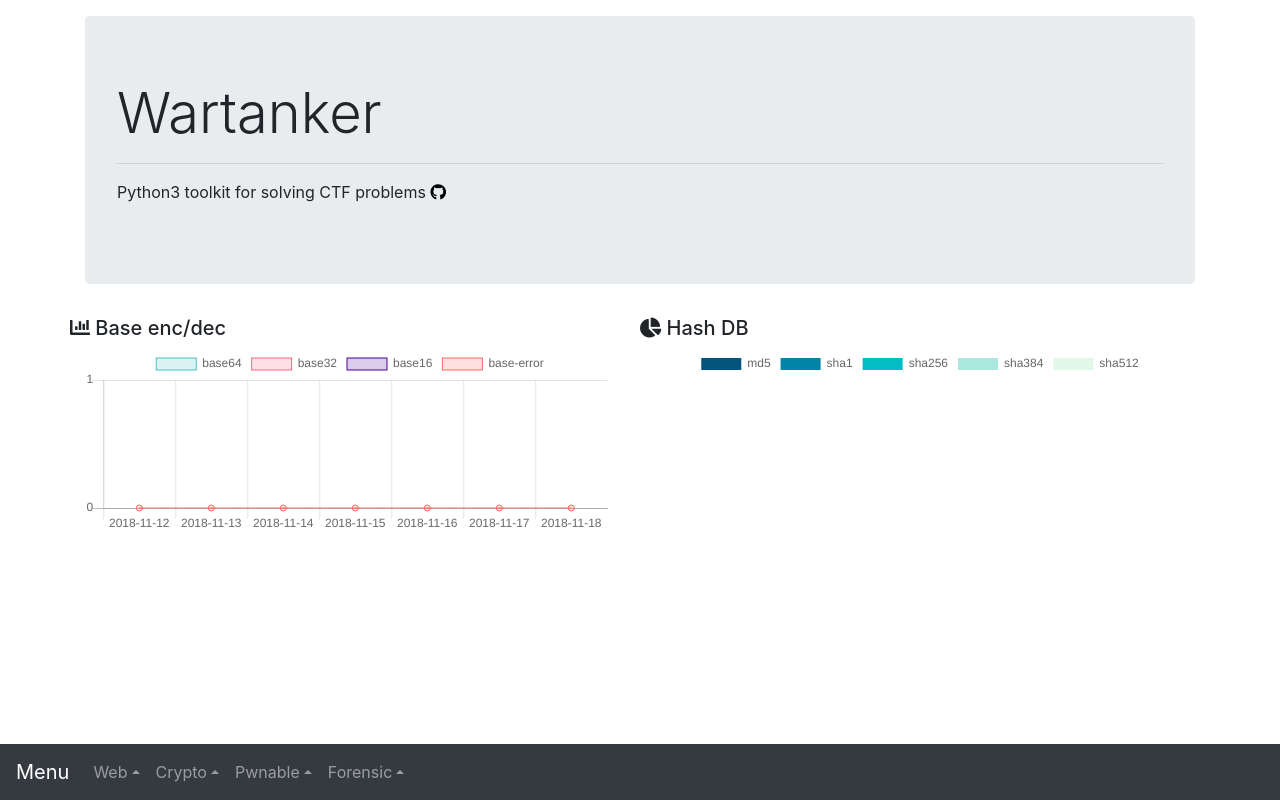
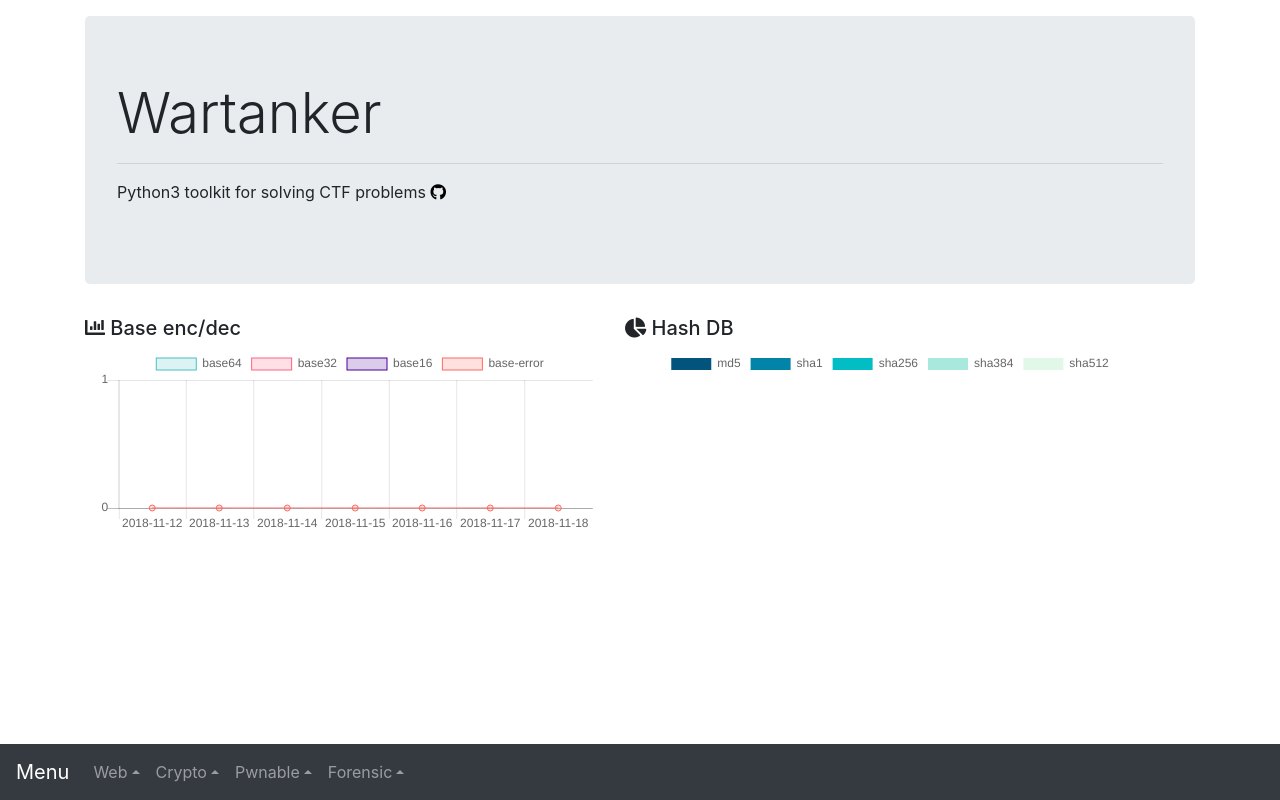
Before and after one commit to war-tanker/battleground, a Flask app: page / in a window 1280 px wide. Run offline with Flask 2, Linux system fonts and the light colour scheme; data that the repository does not hold is empty; some libraries are stand-ins or nearby versions.

Commit message:
EDIT: Chart container

```diff
--- a/battleground/templates/index.html
+++ b/battleground/templates/index.html
@@ -17,6 +17,9 @@
         .fab {
             color: #000000;
         }
+        #chart-container {
+
+        }
     </style>
     <div class="container">
         <div class="jumbotron mt-3">
@@ -25,7 +28,7 @@
             <hr>
             <p>Python3 toolkit for solving CTF problems&nbsp;<a href="https://github.com/WARTANKER-tk/wartanker-web"><i class="fab fa-github"></i></a></p>
         </div>
-        <div class="row">
+        <div class="container row">
             <div class="chart-wrap">
                 <h5><i class="fas fa-chart-bar"></i>&nbsp;Base enc/dec</h5>
                 <canvas id="chart-base"></canvas>
```
